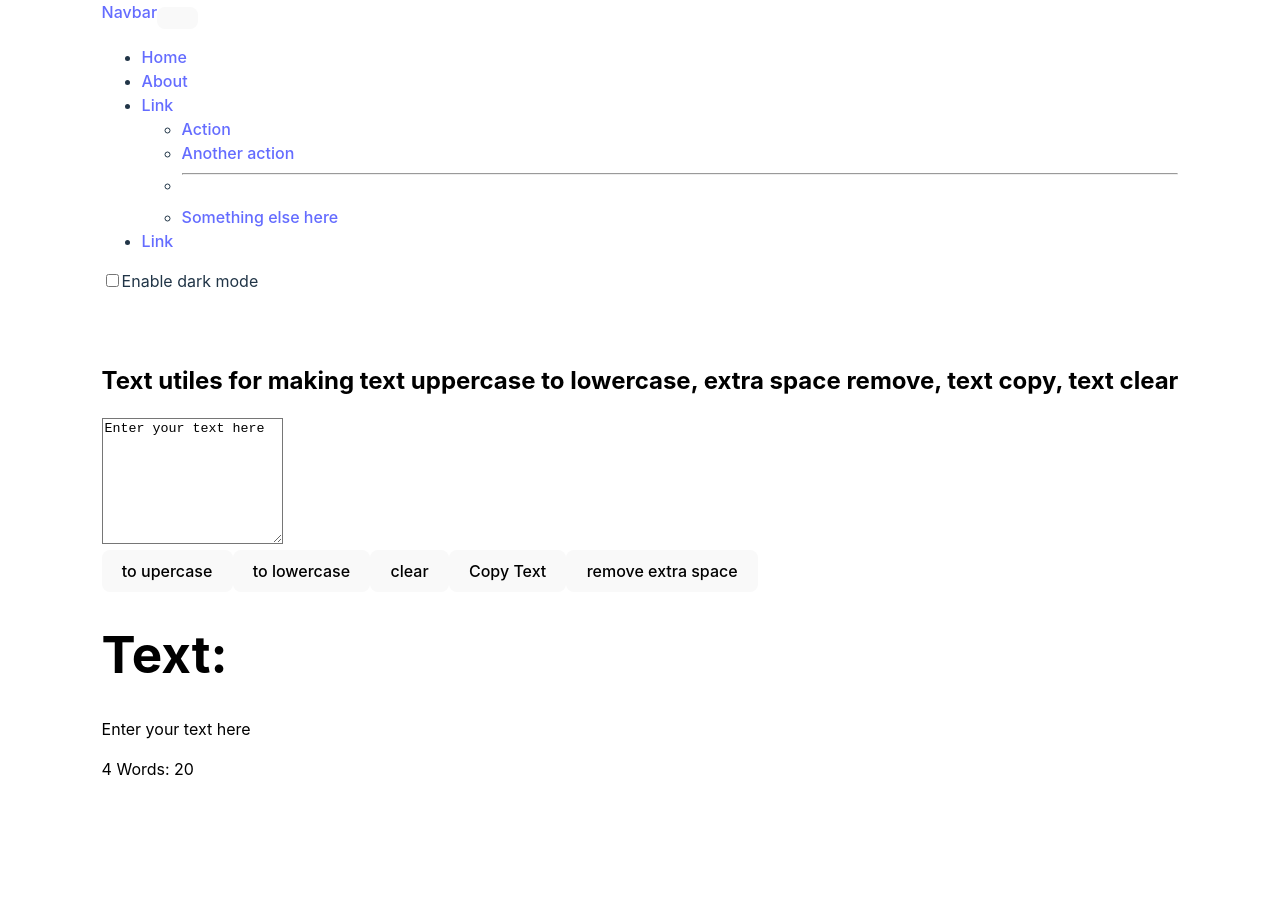
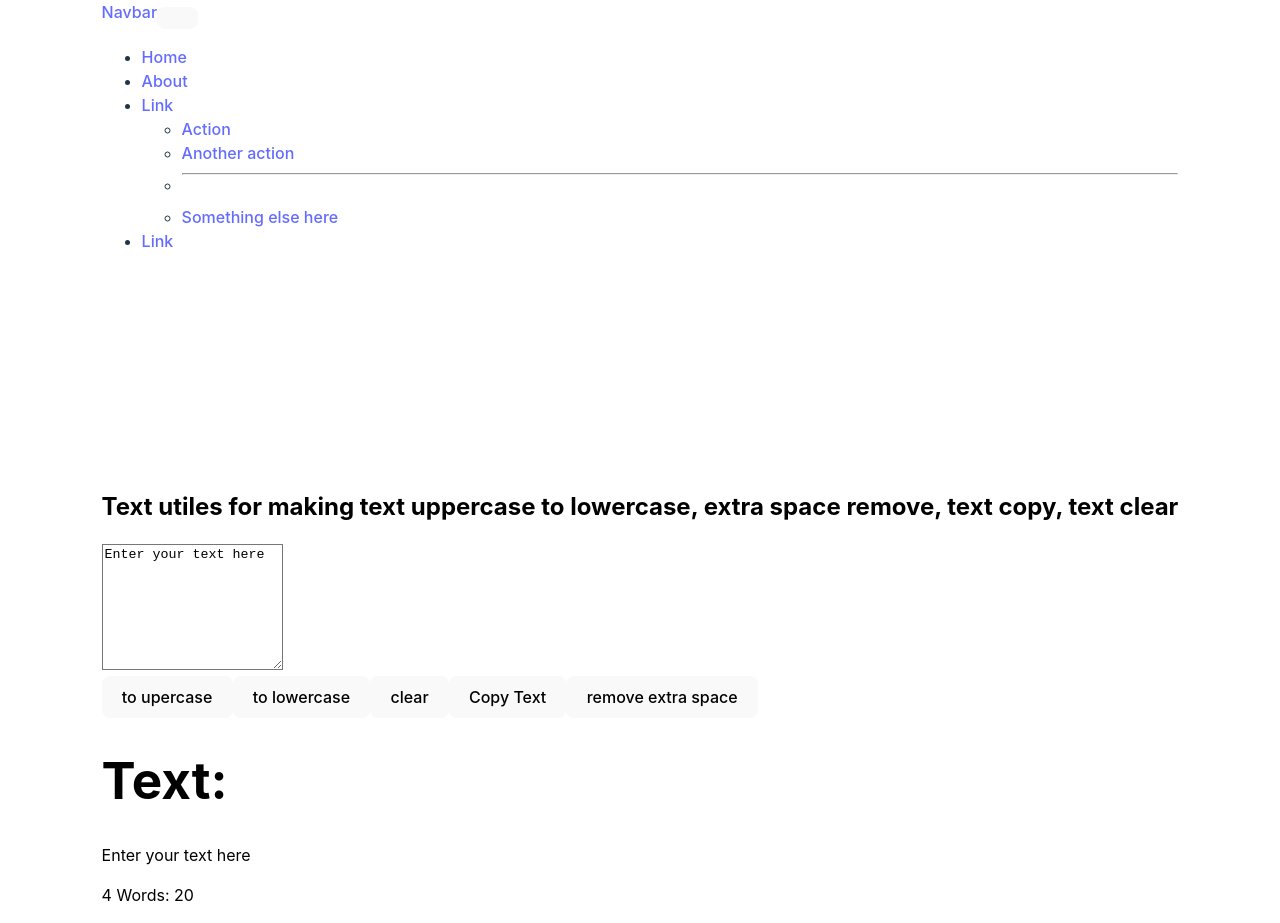
Before and after one commit to shorabJSD/reactapp, a React (Vite) app: page / in a window 1280 px wide. Before the commit the page ends 800 px from the top, so only its background shows below. Built offline with nearby package versions, Linux system fonts and the light colour scheme.

Commit message:
upadated

```diff
--- a/index.html
+++ b/index.html
@@ -5,7 +5,7 @@
     <link rel="icon" type="image/svg+xml" href="/vite.svg" />
     <meta name="viewport" content="width=device-width, initial-scale=1.0" />
     <link rel="stylesheet" href="	https://cdn.jsdelivr.net/npm/bootstrap@5.3.2/dist/css/bootstrap.min.css">
-    <title>Vite + React</title>
+    <title>text utiles</title>
   </head>
   <body>
     <div id="root"></div>
--- a/src/App.jsx
+++ b/src/App.jsx
@@ -24,15 +24,29 @@ const showAlert = (massage, type)=>{
     }, 3000);
 }
 
+const bodyBgRemove = ()=>{
+  document.body.classList.remove('bg-danger')
+  document.body.classList.remove('bg-success')
+  document.body.classList.remove('bg-primary')
+  document.body.classList.remove('bg-light')
+  document.body.classList.remove('bg-warning')
+  document.body.classList.remove('bg-ligth');
+  document.body.classList.remove('bg-dark');
+}
 // Dark and light switch mode event;
-const toggleMode = ()=>{
+const toggleMode = (cls)=>{
+  bodyBgRemove()
+  // console.log(cls);
+  // console.log(toggleMode);
+  document.body.classList.add('bg-' + cls)
+
   if (mode==='light') {
     setMode("dark");
-    document.body.style.backgroundColor = "#010824";
+    document.body.classList.backgroundColor = "#010824";
     showAlert("Dark mode has enabled.", "success") //switch dark mode;
   }else{
     setMode("light");
-    document.body.style.backgroundColor = "white";
+    document.body.classList.backgroundColor = "white";
     showAlert("Light has enabled.", "success");//switch light mode;
   }
 }
--- a/src/components/Navbar.jsx
+++ b/src/components/Navbar.jsx
@@ -1,11 +1,11 @@
 import React, { useState } from 'react';
-import PropTypes from 'prop-types';
+// import PropTypes from 'prop-types';
 
 
 export default function Navbar(props) {
 
   return (
-    <nav className={`navbar navbar-expand-lg bg-${props.mode} navbar-${props.mode}`}>
+    <nav className={`navbar navbar-expand-lg bg-${()=>{props.toggleMode('bg-' + cls)}} navbar-${()=>{props.toggleMode('bg-' + cls)}}`}>
         <div className="container-fluid">
             <a className="navbar-brand" href="#">{props.navTitle}</a>
             <button className="navbar-toggler" type="button" data-bs-toggle="collapse" data-bs-target="#navbarScroll" aria-controls="navbarScroll" aria-expanded="false" aria-label="Toggle navigation">
@@ -31,18 +31,18 @@ export default function Navbar(props) {
                     </ul>
                 </li>
                 <li className="nav-item">
-                    <a className="nav-link disabled" aria-disabled="true">Link</a>
+                    <a className="nav-link" aria-disabled="true">Link</a>
                 </li>
                 </ul>
-                <form className="d-flex" role="search">
-                {/* <input className="form-control me-2" type="search" placeholder="Search" aria-label="Search"/>
-                <button className="btn btn-outline-success" type="submit">Search</button> */}
-                {/* toggle dark mode*/}
-                    <div className={`form-check form-switch text-${props.mode==='dark'?'white':'black'}`}>
-                        <input className="form-check-input" onClick={props.toggleMode} type="checkbox" role="switch" id="flexSwitchCheckDefault"/>
-                        <label className="form-check-label" htmlFor="flexSwitchCheckDefault">Enable dark mode</label>
-                    </div>
-                </form>
+                <div className="d-flex" >
+                    <div className="bg-primary rounded mx-3" onClick={()=>{props.toggleMode('primary')}} style={{width:'25px', height:'25px'}}></div>
+                    <div className="bg-warning rounded mx-3" onClick={()=>{props.toggleMode('warning')}} style={{width:'25px', height:'25px'}}></div>
+                    <div className="bg-success rounded mx-3" onClick={()=>{props.toggleMode('success')}} style={{width:'25px', height:'25px'}}></div>
+                    <div className="bg-danger rounded mx-3" onClick={()=>{props.toggleMode('danger')}} style={{width:'25px', height:'25px'}}></div>
+                    <div className="bg-dark rounded mx-3" onClick={()=>{props.toggleMode('dark')}} style={{width:'25px', height:'25px'}}></div>
+                    <div className="bg-light rounded mx-3" onClick={()=>{props.toggleMode('light')}} style={{width:'25px', height:'25px'}}></div>
+                </div>
+
             </div>
         </div>
   </nav>
--- a/src/components/TextForm.jsx
+++ b/src/components/TextForm.jsx
@@ -7,27 +7,31 @@ export default function TextForm(props){
     const handleToUppercase = ()=>{
         let newText = text.toUpperCase();
         setText(newText);
-        showAlert("Text has changed to uppercase.", "success");
+        props.showAlert("Text has changed to uppercase.", "success");
     };
      // creating a function to make to lowerCase to upperCase;
     const handleToLowercase = ()=>{
         let lower = text.toLowerCase();
         setText(lower);
+        props.showAlert("Text has changed to lowercase.", "success");
     };
      // creating a function to copy text;
     const handleTextCopy = ()=>{
         let text = document.getElementById("myTextArea");
         text.select();
         navigator.clipboard.writeText(text.value);
+        props.showAlert("Text has copied.", "success");
     }
     // function, clear text into the textarea;
     const handleToClear = ()=>{
       setText("");
+      props.showAlert("Text has cleared.", "success");
     }
     // space reomve model of text;
     const handleTextSapce = ()=>{
       let spaceRemover = text.split(/[ ]+/);
       setText(spaceRemover.join(" "));
+      props.showAlert("Text has cleared the all extra spaces.", "success");
     }
     // onChange handle;
    const handleChangeText = (event)=>{
```
